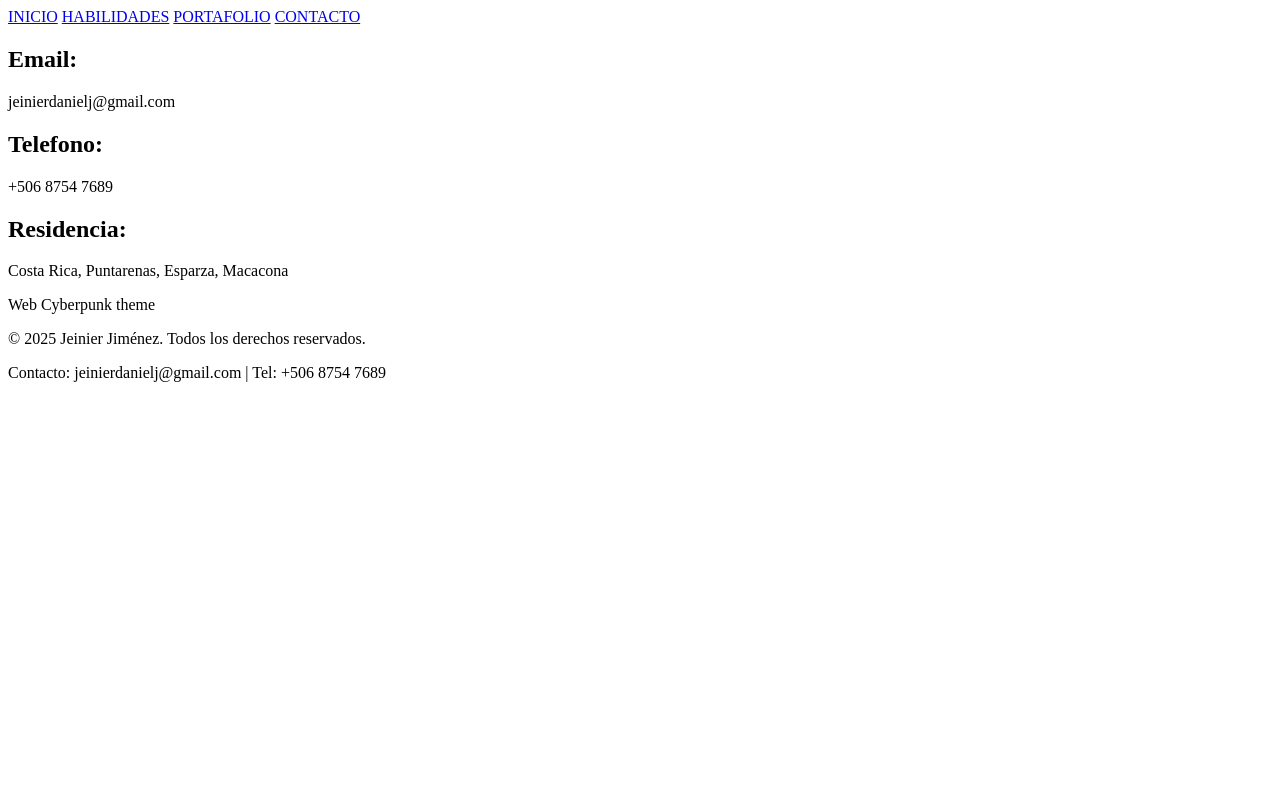
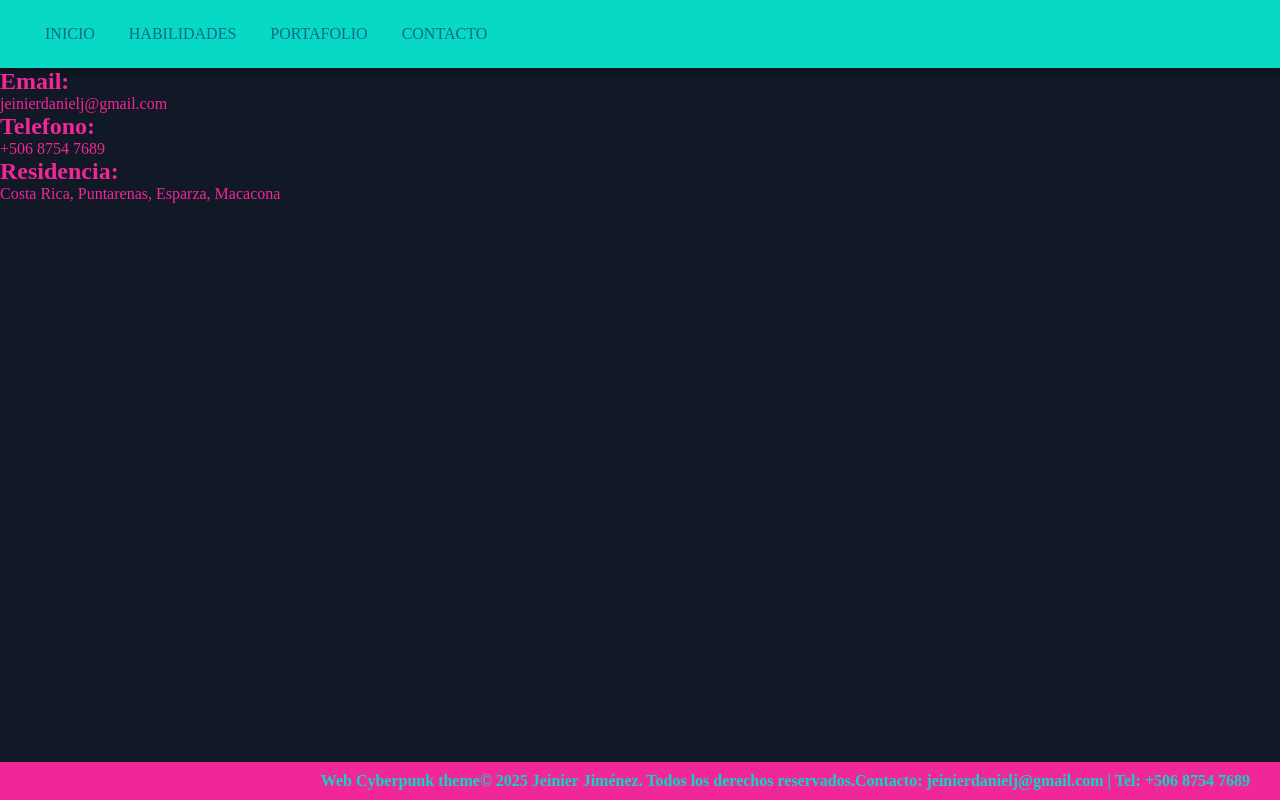
Before and after one commit to jeini-sudo/portafolio, a plain HTML site: page contacto.html in a window 1280 px wide. Drawn offline with Linux system fonts and the light colour scheme.

Commit message:
Update contacto.html

```diff
--- a/contacto.html
+++ b/contacto.html
@@ -4,7 +4,7 @@
     <meta charset="UTF-8">
     <meta name="viewport" content="width=device-width, initial-scale=1.0">
     <title>Jeinier</title>
-    <link rel="stylesheet" href="index.html">
+    <link rel="stylesheet" href="index.css">
 </head>
 <body>
  <header><Nav>
```
